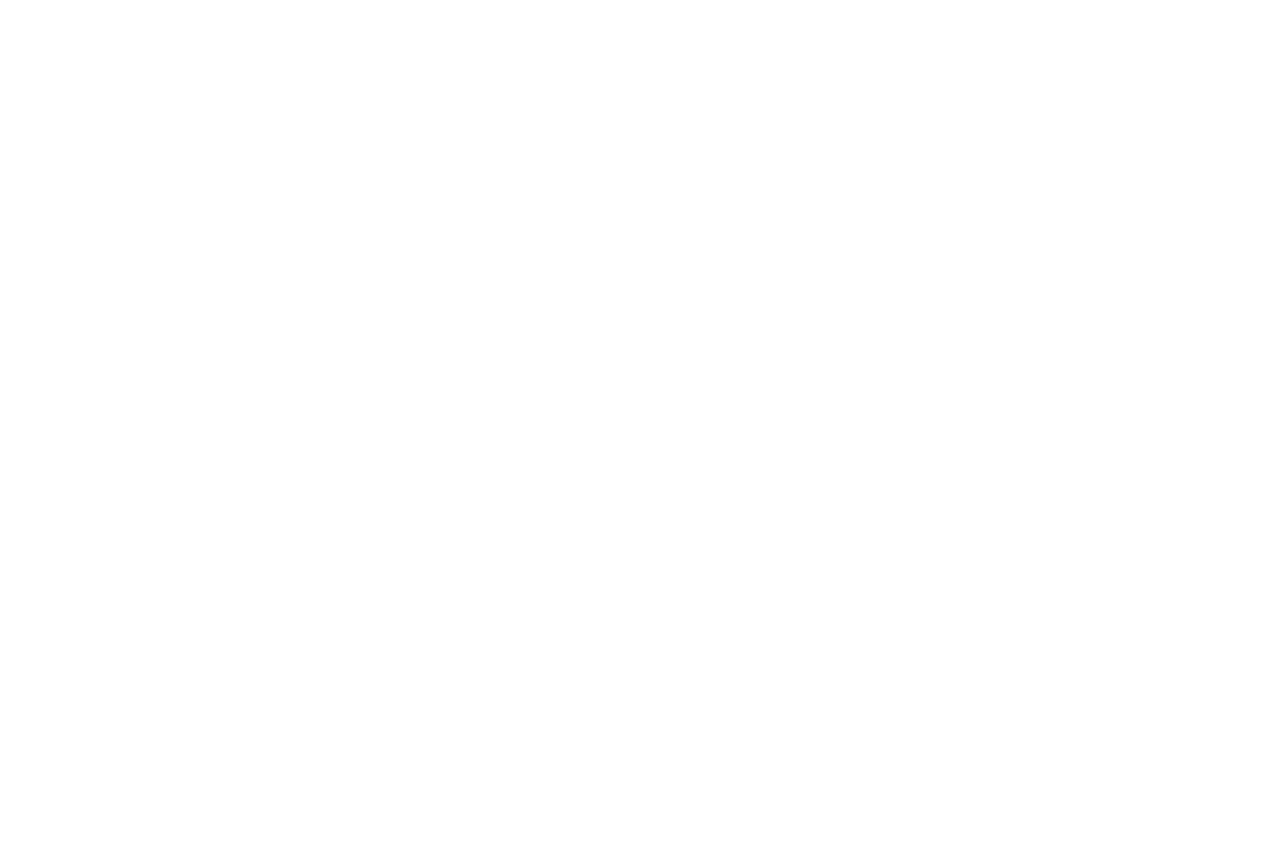
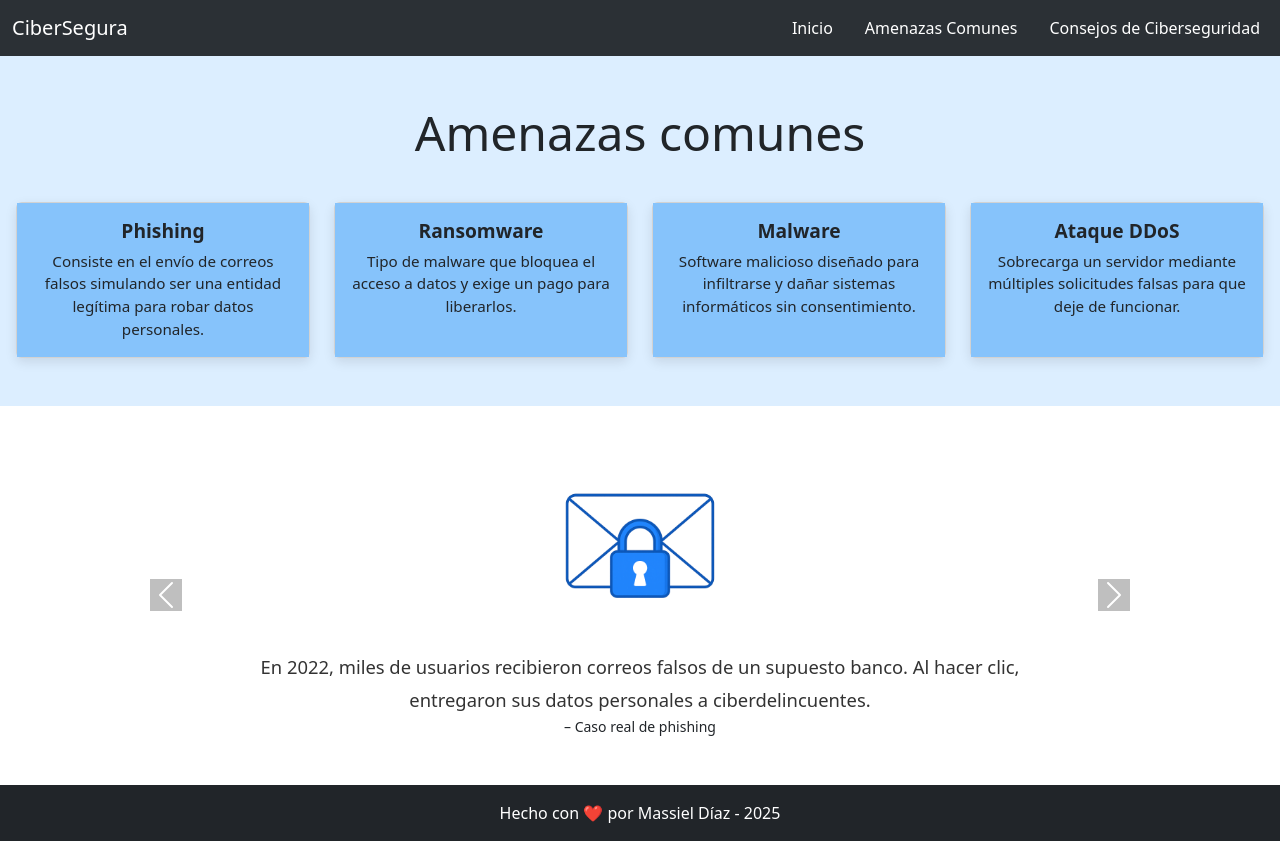
Before and after one commit to massielsdc/sitio-ciberseguridad, a plain HTML site: page amenazas.html in a window 1280 px wide. Before the commit the page ends 800 px from the top, so only its background shows below. Drawn offline with nearby package versions, Linux system fonts and the light colour scheme.

Commit message:
amenazas lista

```diff
--- a/amenazas.html
+++ b/amenazas.html
@@ -0,0 +1,134 @@
+<!DOCTYPE html>
+<html lang="es">
+
+<head>
+    <meta charset="UTF-8" />
+    <meta name="viewport" content="width=device-width, initial-scale=1.0" />
+    <link rel="stylesheet" href="css/styles.css" />
+    <link href="https://cdn.jsdelivr.net/npm/bootstrap@5.3.7/dist/css/bootstrap.min.css" rel="stylesheet"
+        integrity="sha384-LN+7fdVzj6u52u30Kp6M/trliBMCMKTyK833zpbD+pXdCLuTusPj697FH4R/5mcr" crossorigin="anonymous" />
+    <title>Amenazas Comunes</title>
+</head>
+
+<body>
+    <!-- Navbar -->
+    <nav class="navbar navbar-expand-lg bg-body-tertiary" data-bs-theme="dark">
+        <div class="container-fluid">
+            <a class="navbar-brand" href="index.html">CiberSegura</a>
+            <button class="navbar-toggler" type="button" data-bs-toggle="collapse" data-bs-target="#navbarNav"
+                aria-controls="navbarNav" aria-expanded="false" aria-label="Toggle navigation">
+                <span class="navbar-toggler-icon"></span>
+            </button>
+            <div class="collapse navbar-collapse" id="navbarNav">
+                <ul class="navbar-nav ms-auto">
+                    <li class="nav-item">
+                        <a class="nav-link text-white" href="index.html">Inicio</a>
+                    </li>
+                    <li class="nav-item">
+                        <a class="nav-link text-white" href="amenazas.html">Amenazas Comunes</a>
+                    </li>
+                    <li class="nav-item">
+                        <a class="nav-link text-white" href="consejos.html">Consejos de Ciberseguridad</a>
+                    </li>
+                </ul>
+            </div>
+        </div>
+    </nav>
+
+    <!-- Contenido -->
+    <div class="container-amenazas">
+        <h1 class="titulo-amenazas display-5 text-center">Amenazas comunes</h1>
+
+        <div class="row g-4">
+            <div class="col-sm-6 col-md-4 col-lg-3">
+                <div class="card h-100">
+                    <div class="card-body">
+                        <h5 class="card-title">Phishing</h5>
+                        <p class="card-text">
+                            Consiste en el envío de correos falsos simulando ser una entidad legítima para robar datos
+                            personales.
+                        </p>
+                    </div>
+                </div>
+            </div>
+
+            <div class="col-sm-6 col-md-4 col-lg-3">
+                <div class="card h-100">
+                    <div class="card-body">
+                        <h5 class="card-title">Ransomware</h5>
+                        <p class="card-text">
+                            Tipo de malware que bloquea el acceso a datos y exige un pago para liberarlos.
+                        </p>
+                    </div>
+                </div>
+            </div>
+
+            <div class="col-sm-6 col-md-4 col-lg-3">
+                <div class="card h-100">
+                    <div class="card-body">
+                        <h5 class="card-title">Malware</h5>
+                        <p class="card-text">
+                            Software malicioso diseñado para infiltrarse y dañar sistemas informáticos sin
+                            consentimiento.
+                        </p>
+                    </div>
+                </div>
+            </div>
+
+            <div class="col-sm-6 col-md-4 col-lg-3">
+                <div class="card h-100">
+                    <div class="card-body">
+                        <h5 class="card-title">Ataque DDoS</h5>
+                        <p class="card-text">
+                            Sobrecarga un servidor mediante múltiples solicitudes falsas para que deje de funcionar.
+                        </p>
+                    </div>
+                </div>
+            </div>
+        </div>
+    </div>
+
+    <!--Carrusel con testimonios-->
+    <div class="container my-5">
+    <div id="carouselExample" class="carousel slide position-relative">
+  <div class="carousel-inner">
+    <div class="carousel-item active">
+      <img src="img/phising.png" class="d-block mx-auto mb-3" alt="Foto correo con candado" style="width: 180px;">
+      <p class="lead text-center">En 2022, miles de usuarios recibieron correos falsos de un supuesto banco. Al hacer clic, entregaron sus datos personales a ciberdelincuentes.</p>
+  <small class="d-block text-center">– Caso real de phishing</small>
+    </div>
+    <div class="carousel-item">
+      <img src="img/ransomware.png" class="d-block mx-auto mb-3" alt="Foto computador con candado" style="width: 180px;">
+      <p class="lead text-center">En 2021, una empresa energética de EE.UU. fue víctima de un ransomware que bloqueó sus sistemas durante días. El rescate superó los $4 millones de dólares.</p>
+  <small class="d-block text-center">– Caso real de ransomware</small>
+    </div>
+    <div class="carousel-item">
+      <img src="img/ddos.png" class="d-block mx-auto mb-3" alt="Foto ejemplo ataque DDOS" style="width: 180px;">
+      <p class="lead text-center">En 2023, un popular sitio de streaming fue víctima de un ataque DDoS que lo dejó fuera de servicio por más de 6 horas.</p>
+  <small class="d-block text-center">– Caso real de DDoS</small>
+    </div>
+  </div>
+  <button class="carousel-control-prev" type="button" data-bs-target="#carouselExample" data-bs-slide="prev">
+    <span class="carousel-control-prev-icon" aria-hidden="true"></span>
+    <span class="visually-hidden">Anterior</span>
+  </button>
+  <button class="carousel-control-next" type="button" data-bs-target="#carouselExample" data-bs-slide="next">
+    <span class="carousel-control-next-icon" aria-hidden="true"></span>
+    <span class="visually-hidden">Siguiente</span>
+  </button>
+</div>
+</div>
+
+
+    <!-- Footer -->
+    <footer class="bg-dark text-white text-center py-3 mt-5">
+        <p class="mb-0">Hecho con ❤️ por Massiel Díaz - 2025</p>
+    </footer>
+
+    <script src="js/script.js"></script>
+    <script src="https://cdn.jsdelivr.net/npm/bootstrap@5.3.7/dist/js/bootstrap.bundle.min.js"
+        integrity="sha384-ndDqU0Gzau9qJ1lfW4pNLlhNTkCfHzAVBReH9diLvGRem5+R9g2FzA8ZGN954O5Q"
+        crossorigin="anonymous"></script>
+</body>
+
+</html>
--- a/css/styles.css
+++ b/css/styles.css
@@ -35,3 +35,46 @@
 }
 
 /*Amenazas.html*/
+.container-amenazas {
+    background-color: #dceeff;
+    padding: 3rem 1rem;
+}
+
+/*Cards*/
+.titulo-amenazas {
+    font-weight: bold;
+    margin-bottom: 2.5rem;
+}
+
+.card {
+    border: none;
+    box-shadow: 0 4px 12px rgba(0, 0, 0, 0.1);
+    transition: transform 0.2s ease;
+}
+
+.card-body {
+    background-color: #86c3fb;
+}
+
+.card:hover {
+    transform: scale(1.02);
+}
+
+.card-title {
+    font-weight: 600;
+    font-size: 1.2rem;
+    text-align: center;
+}
+
+.card-text {
+    font-size: 0.95rem;
+    text-align: center;
+}
+
+/*Carrusel*/
+.carousel-control-prev-icon,
+.carousel-control-next-icon {
+    background-color: rgba(0, 0, 0, 0.5); /* Fondo semitransparente */
+    width: 3rem;
+    height: 3rem;
+}
```
Also changed, not shown: consejos.html (+54 -0 lines), img/ddos.png (added), img/phising.png (added), img/ransomware.png (added).
